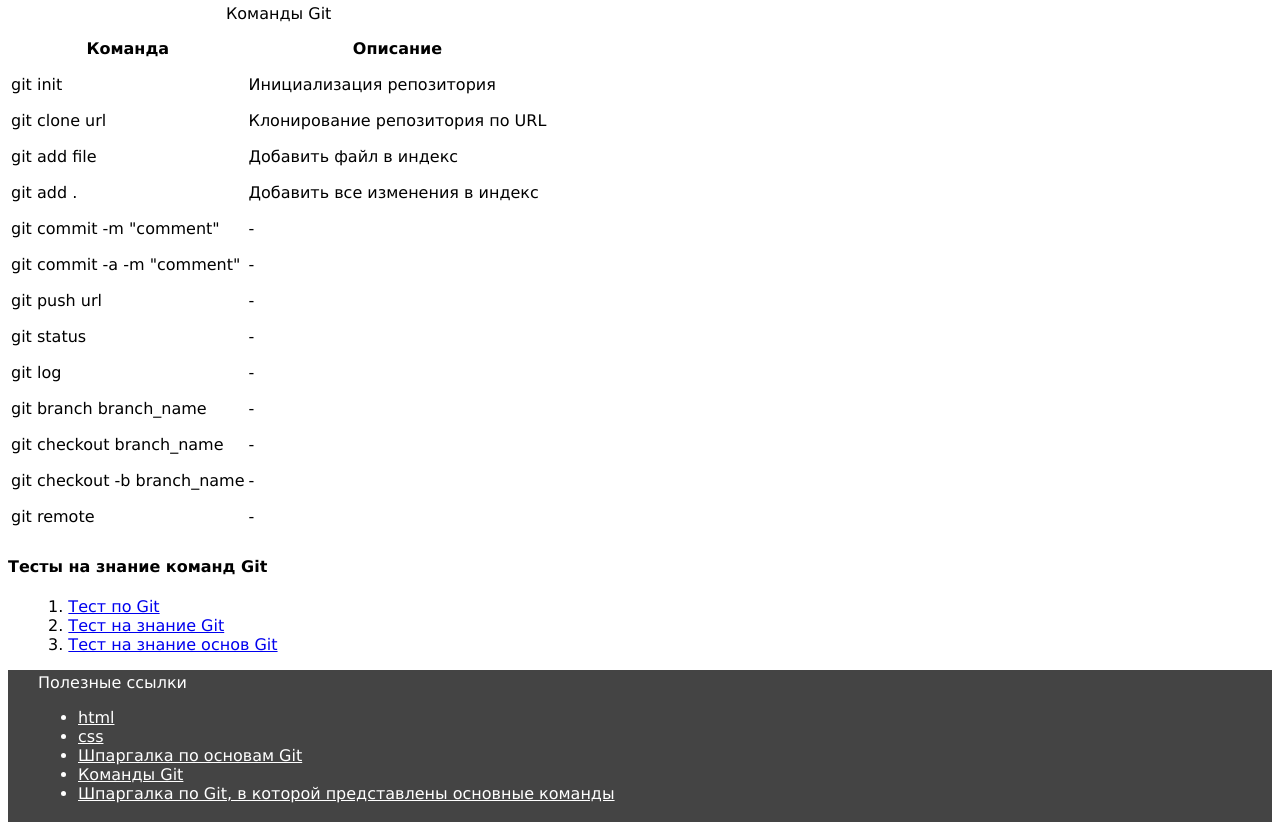
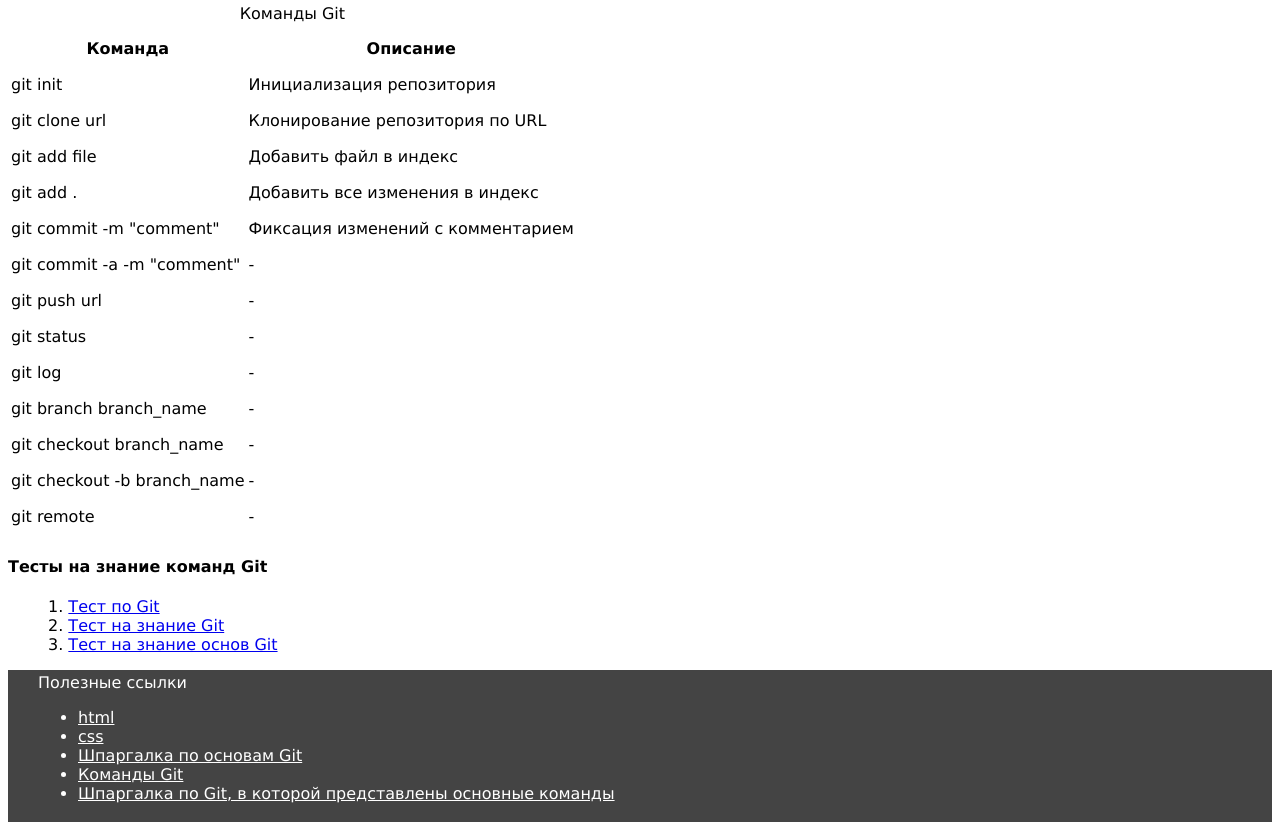
Before and after one commit to Retfo15/git_lesson, a plain HTML site: page index.html in a window 1280 px wide. Shown: the part 70-900 px from the top of the page. Drawn offline with Linux system fonts and the light colour scheme.

Commit message:
git commit -m  command

```diff
--- a/index.html
+++ b/index.html
@@ -39,7 +39,7 @@
                 </tr>
                 <tr>
                     <td>git commit -m "comment"</td>
-                    <td>-</td>
+                    <td>Фиксация изменений с комментарием</td>
                 </tr>
                 <tr>
                     <td>git commit -a -m "comment"</td>
```
